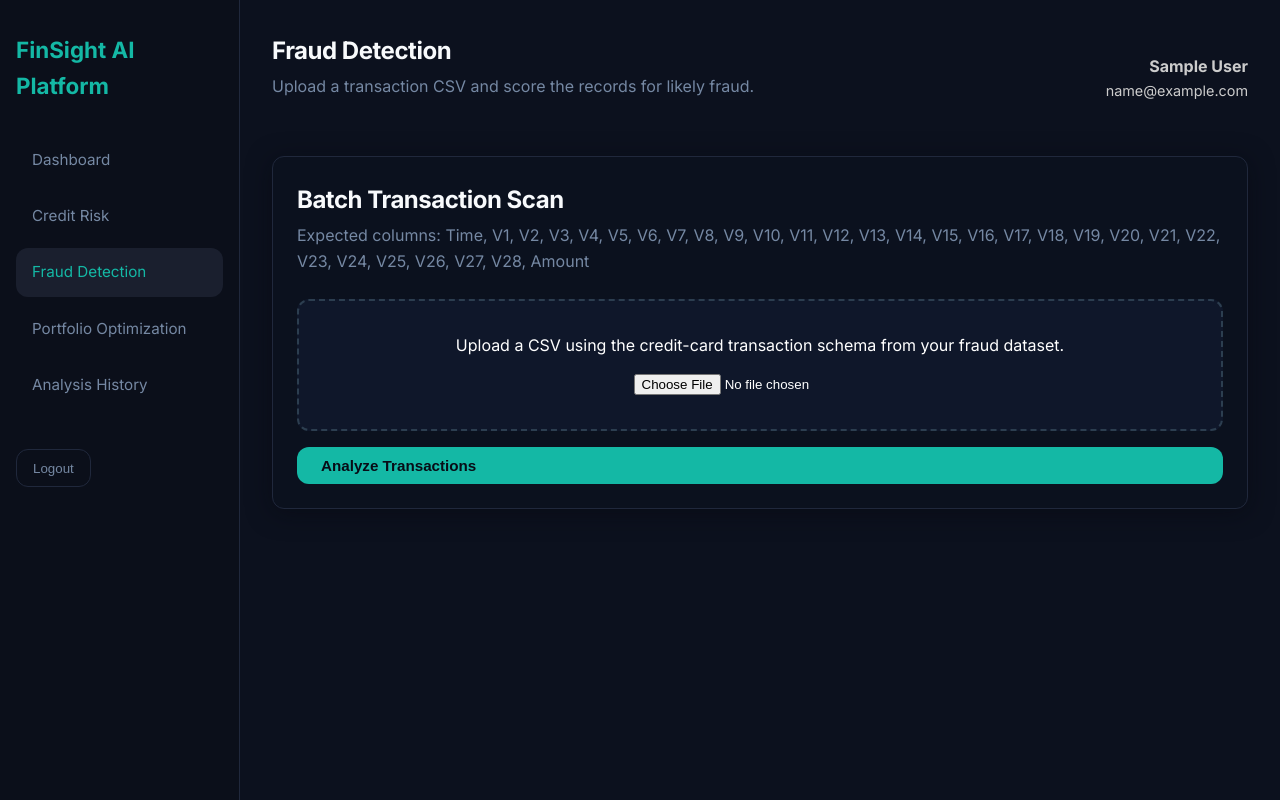
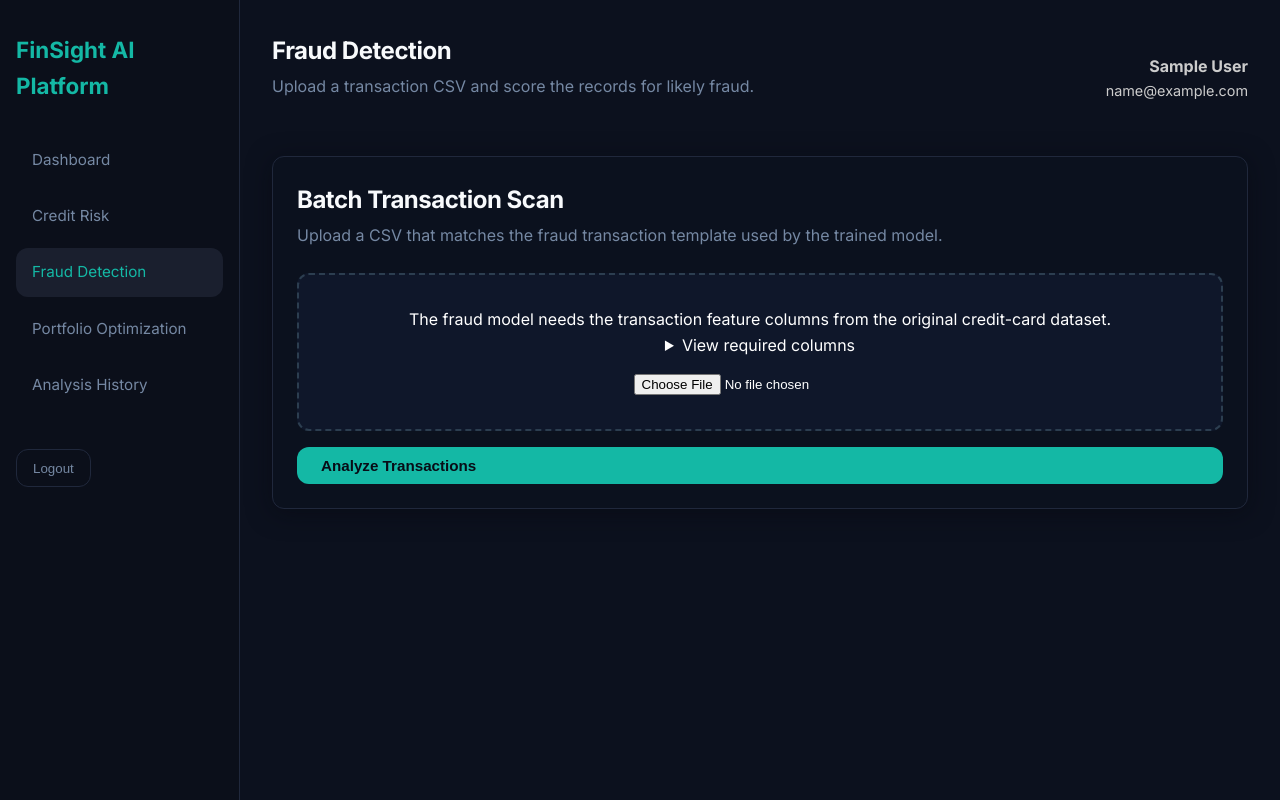
Before and after one commit to Kanu3011/FinSight-AI, a Flask app: page /fraud in a window 1280 px wide. Run offline with Flask 3, Linux system fonts and the light colour scheme; the visitor is signed in with stand-in values (Sample User, id 1); some libraries are stand-ins or nearby versions.

Commit message:
Improve analysis result handling and upload guidance

```diff
--- a/app.py
+++ b/app.py
@@ -1068,8 +1068,12 @@ def create_app() -> Flask:
         if not row:
             abort(404)
 
-        result_payload = _extract_result_payload(row)
-        return render_template("analysis_detail.html", run=row, result=result_payload)
+        try:
+            result_payload = _extract_result_payload(row)
+            return render_template("analysis_detail.html", run=row, result=result_payload)
+        except Exception:
+            flash("The analysis was saved, but the detail page could not be displayed right now. Please try again from history.", "error")
+            return redirect(url_for("history"))
 
     @app.get("/analysis/<int:run_id>/report.json")
     @login_required
--- a/services/credit_risk_service.py
+++ b/services/credit_risk_service.py
@@ -205,11 +205,16 @@ def _prepare_frame(records: list[dict[str, Any]]) -> pd.DataFrame:
     frame = pd.DataFrame(records)
     missing_columns = [column for column in FEATURE_COLUMNS if column not in frame.columns]
     if missing_columns:
-        raise ValueError(f"Missing required columns: {', '.join(missing_columns)}")
+        raise ValueError(
+            "CSV format not recognised for credit-risk analysis. "
+            "Please use the credit-risk template columns."
+        )
 
     frame = frame[FEATURE_COLUMNS].copy()
     for column in NUMERIC_COLUMNS:
         frame[column] = pd.to_numeric(frame[column], errors="coerce")
+    if frame[NUMERIC_COLUMNS].isna().any().any():
+        raise ValueError("Some required numeric credit-risk fields are blank or invalid.")
     return frame
 
 
--- a/services/fraud_service.py
+++ b/services/fraud_service.py
@@ -92,13 +92,16 @@ def _prepare_frame(records: list[dict[str, Any]]) -> pd.DataFrame:
     frame = pd.DataFrame(records)
     missing_columns = [column for column in FEATURE_COLUMNS if column not in frame.columns]
     if missing_columns:
-        raise ValueError(f"Missing required columns: {', '.join(missing_columns)}")
+        raise ValueError(
+            "CSV format not recognised for fraud analysis. "
+            "Please use the fraud transaction template columns."
+        )
 
     frame = frame[FEATURE_COLUMNS].copy()
     for column in FEATURE_COLUMNS:
         frame[column] = pd.to_numeric(frame[column], errors="coerce")
     if frame.isna().any().any():
-        raise ValueError("The uploaded file contains blank or non-numeric fraud feature values.")
+        raise ValueError("The uploaded fraud file contains blank or non-numeric transaction feature values.")
     return frame
 
 
--- a/templates/analysis_detail.html
+++ b/templates/analysis_detail.html
@@ -25,7 +25,9 @@
 
   <section class="chart-card">
     <div class="section-title">Model Result</div>
-    {% if run.analysis_type == 'fraud' %}
+    {% if not result %}
+      <p class="subtitle">The analysis was saved, but the detailed result payload could not be loaded. Please return to history and try again.</p>
+    {% elif run.analysis_type == 'fraud' %}
       <div class="result-kpis">
         <div class="card">
           <div class="metric-title">Flagged Count</div>
--- a/templates/fraud.html
+++ b/templates/fraud.html
@@ -7,11 +7,15 @@
 {% block app_content %}
 <section class="chart-card">
   <div class="section-title">Batch Transaction Scan</div>
-  <p class="subtitle">Expected columns: {{ fraud_feature_columns|join(', ') }}</p>
+  <p class="subtitle">Upload a CSV that matches the fraud transaction template used by the trained model.</p>
   <form action="{{ url_for('fraud_batch') }}" method="post" enctype="multipart/form-data" class="stack-form">
     <input type="hidden" name="csrf_token" value="{{ csrf_token() }}" />
     <div class="upload-box">
-      <p>Upload a CSV using the credit-card transaction schema from your fraud dataset.</p>
+      <p>The fraud model needs the transaction feature columns from the original credit-card dataset.</p>
+      <details class="schema-details">
+        <summary>View required columns</summary>
+        <p>{{ fraud_feature_columns|join(', ') }}</p>
+      </details>
       <input type="file" name="dataset" accept=".csv" required />
     </div>
     <button type="submit" class="btn-primary">Analyze Transactions</button>
--- a/templates/portfolio.html
+++ b/templates/portfolio.html
@@ -7,7 +7,7 @@
 {% block app_content %}
 <section class="chart-card">
   <div class="section-title">Portfolio Optimizer</div>
-  <p class="subtitle">Upload a CSV where the first column is a date/index and the remaining columns are positive asset price series.</p>
+  <p class="subtitle">Upload a CSV where the first column is a date or index and the remaining columns are asset price series.</p>
   <form action="{{ url_for('portfolio_batch') }}" method="post" enctype="multipart/form-data" class="stack-form">
     <input type="hidden" name="csrf_token" value="{{ csrf_token() }}" />
     <div class="form-grid">
@@ -20,6 +20,9 @@
         <input id="risk_free_rate" type="number" name="risk_free_rate" min="0" max="1" step="0.001" value="0.02" required />
       </div>
     </div>
+    <div class="upload-box">
+      <p>Minimum practical format: one date column plus at least two asset columns with positive price values.</p>
+    </div>
     <button type="submit" class="btn-primary">Optimize Portfolio</button>
   </form>
 </section>
```
